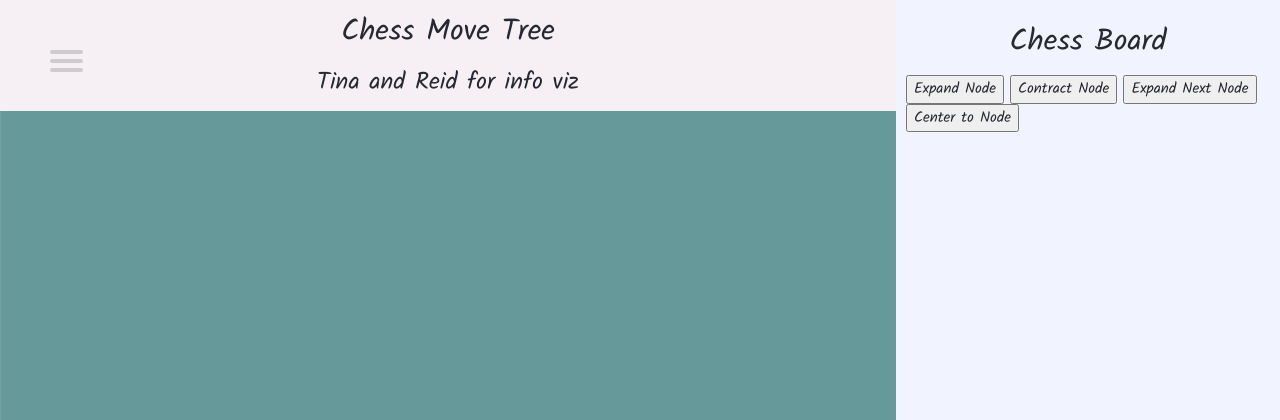
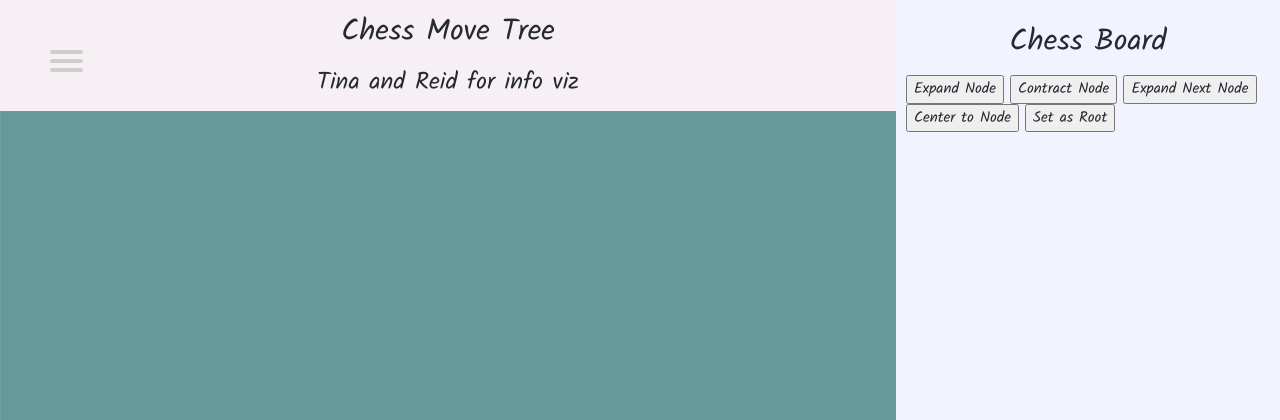
Before and after one commit to reidmcy/infoviz_chess, a Flask app: template app/templates/chess.html in a window 1280 px wide. Shown: the top 420 px of the page. Run offline with Flask 2, Linux system fonts and the light colour scheme; the template is opened without the code that fills it, so the values that code supplies are empty.

Commit message:
added one more button

```diff
--- a/app/static/js/chess_utils.js
+++ b/app/static/js/chess_utils.js
@@ -365,3 +365,6 @@ function draw_tree(root) {
 
 $('#expandBtn').on('click', function () {return expandNode(current_node, root_node)})
 $('#contractBtn').on('click', function () {return contractNode(current_node, root_node)})
+$('#rootBtn').on('click', function () {
+   location.href = "/root/" + current_node.fen;
+});
--- a/app/templates/chess.html
+++ b/app/templates/chess.html
@@ -24,6 +24,7 @@
             <button id="contractBtn">Contract Node</button>
             <button id="expandnextBtn">Expand Next Node</button>
             <button id="centerBtn">Center to Node</button>
+            <button id="rootBtn">Set as Root</button>
           </div>
 
         </div>
--- a/app/utils.py
+++ b/app/utils.py
@@ -45,7 +45,7 @@ def cp_to_winrate(cp, lookup_file = os.path.join(os.path.dirname(__file__), 'cp_
     try:
         return cpLookup_simple[cp]
     except KeyError:
-        return float("nan")
+        return None
 
 def active_is_white(fen_str):
     return fen_str.split(' ')[1] == 'w'
```
